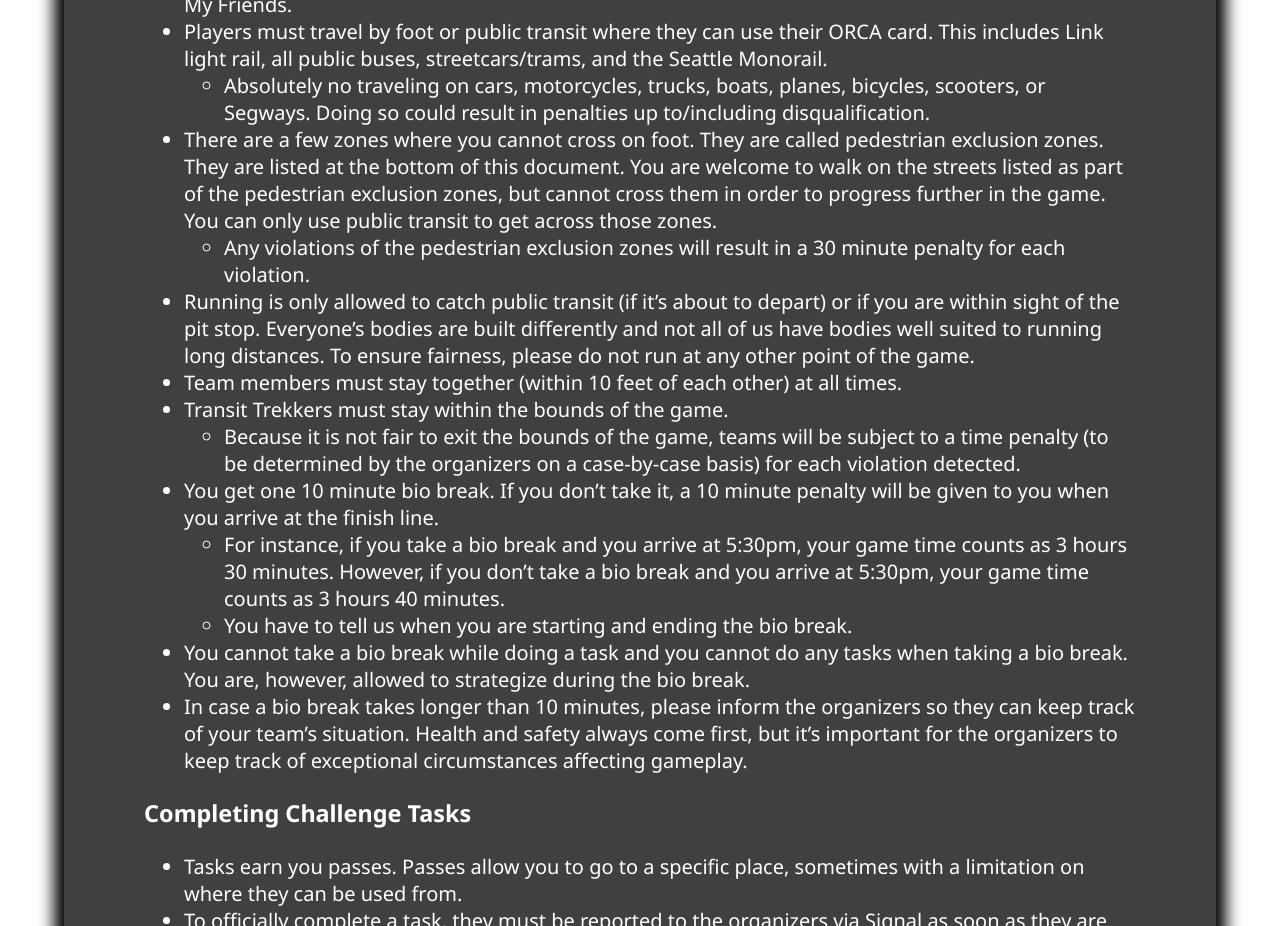
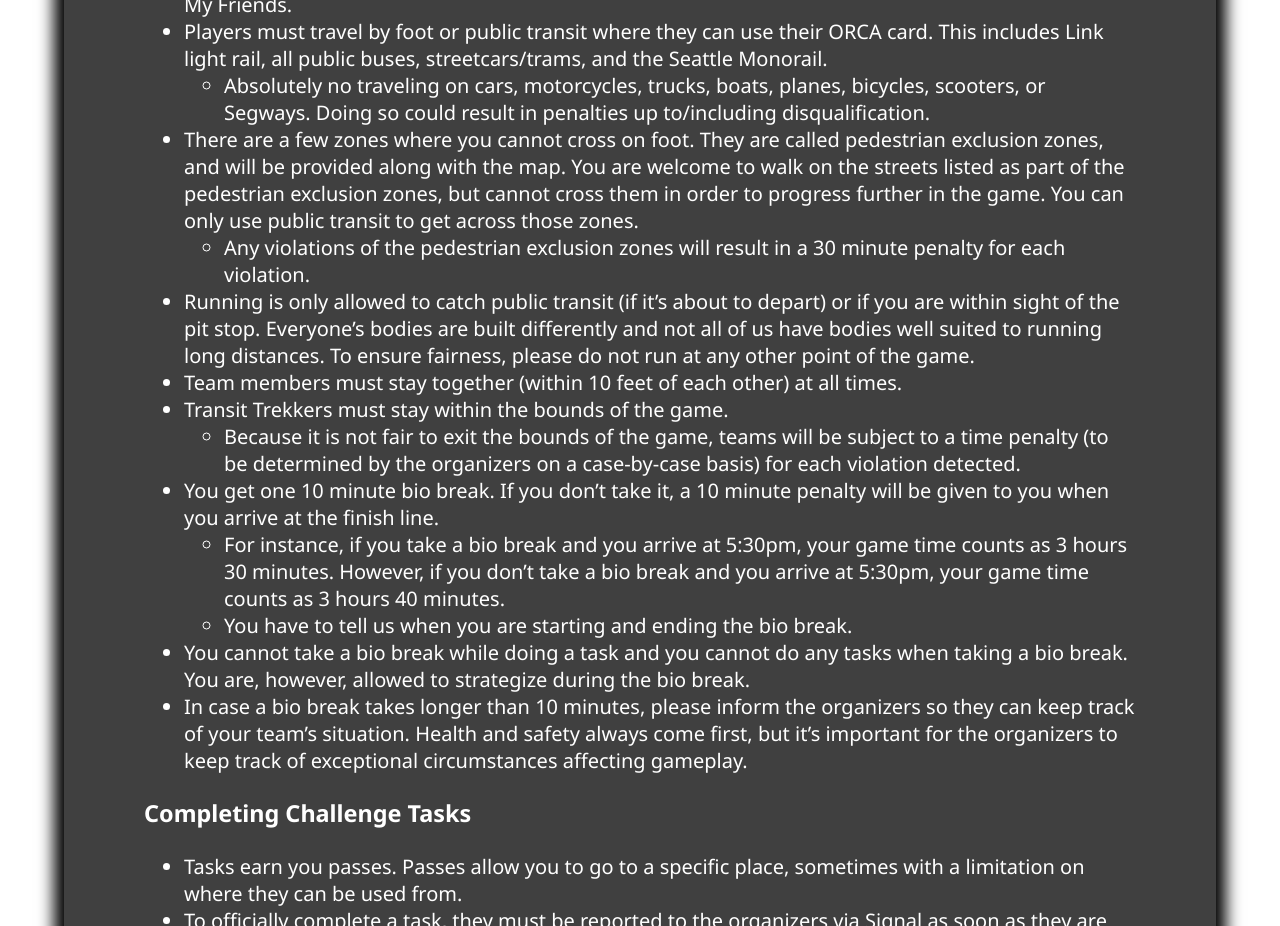
Before and after one commit to mt-xing/transit-trek, a SvelteKit app: page /tt3 in a window 1280 px wide. Shown: the part 2180-3106 px from the top of the page. Built offline with nearby package versions, Linux system fonts and the light colour scheme.

Commit message:
Bottom of the document (and word wrap)

```diff
--- a/src/routes/tt3/+page.svelte
+++ b/src/routes/tt3/+page.svelte
@@ -76,8 +76,8 @@
 			<ul>
 				<li>A bandana from Seattle Transit Trek #2 and a $2 participation fee, or</li>
 				<li>
-					A $2.50 participation fee. In return, you will be given a bandana to be used throughout the
-					game (and to keep as a souvenir!)
+					A $2.50 participation fee. In return, you will be given a bandana to be used throughout
+					the game (and to keep as a souvenir!)
 				</li>
 			</ul>
 		</li>
@@ -143,9 +143,9 @@
 		</li>
 		<li>
 			There are a few zones where you cannot cross on foot. They are called pedestrian exclusion
-			zones. They are listed at the bottom of this document. You are welcome to walk on the streets
-			listed as part of the pedestrian exclusion zones, but cannot cross them in order to progress
-			further in the game. You can only use public transit to get across those zones.
+			zones, and will be provided along with the map. You are welcome to walk on the streets listed
+			as part of the pedestrian exclusion zones, but cannot cross them in order to progress further
+			in the game. You can only use public transit to get across those zones.
 			<ul>
 				<li>
 					Any violations of the pedestrian exclusion zones will result in a 30 minute penalty for
```
